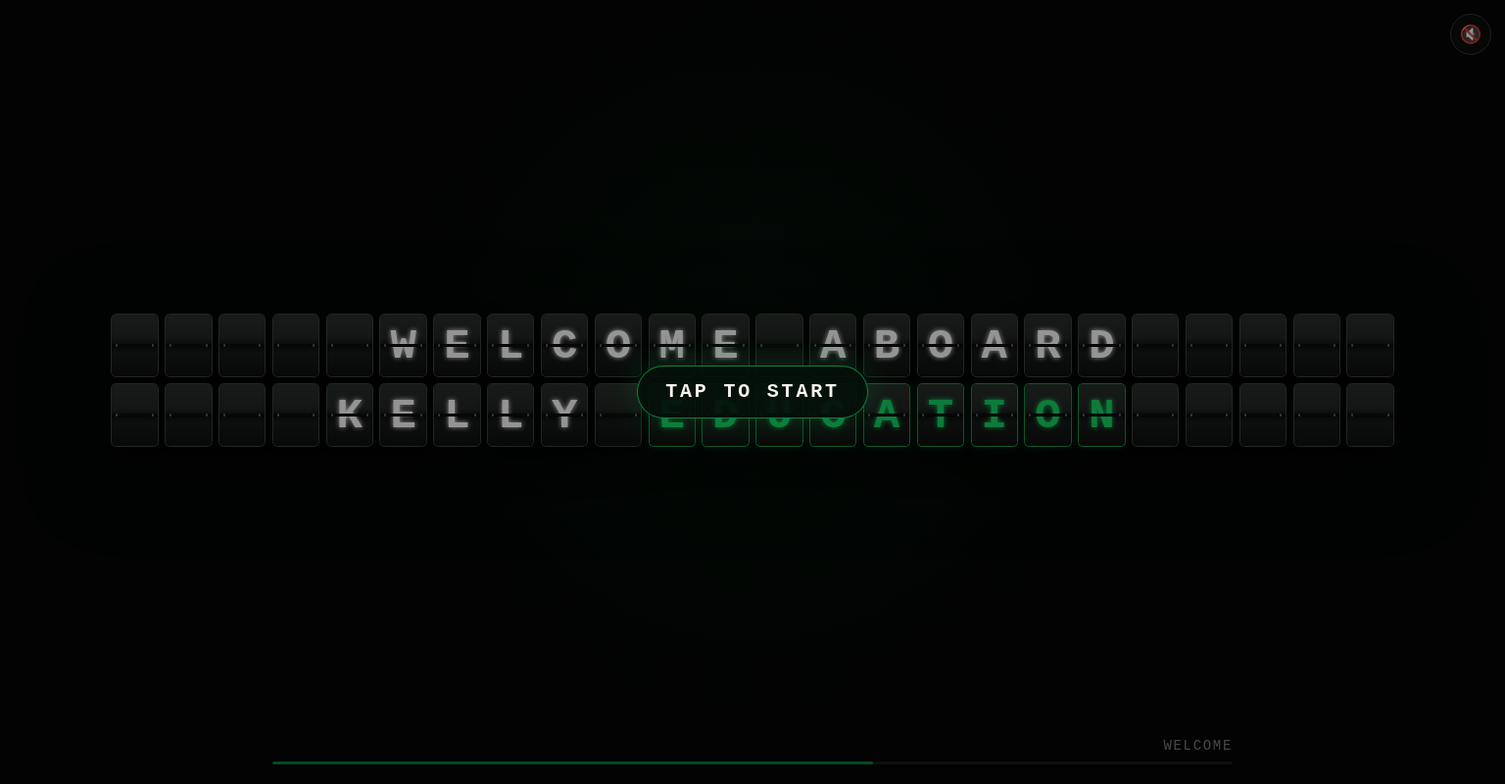
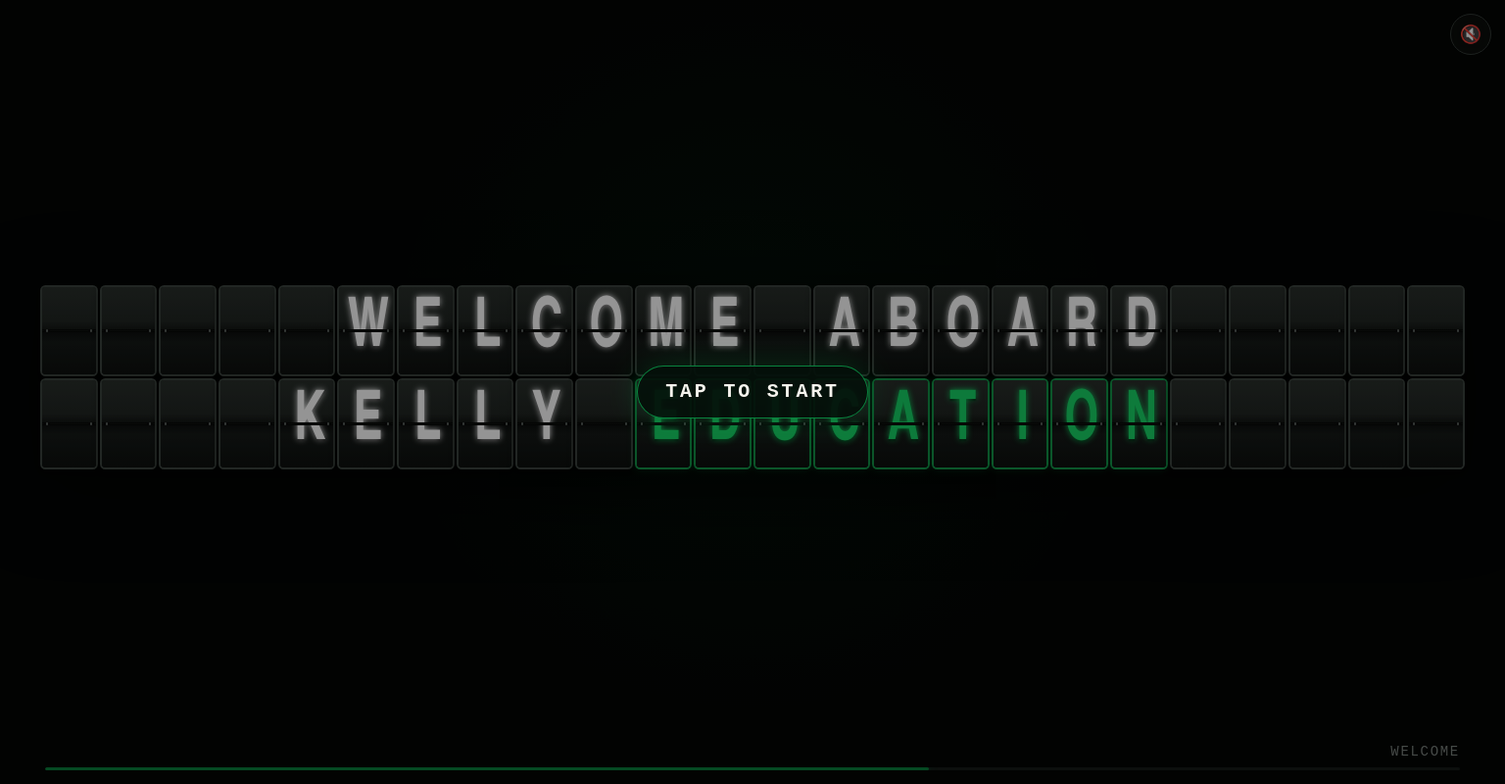
Before and after one commit to rabermudezg13/infosessions, a plain HTML site: page index.html in a window 1536 px wide. Shown: the whole page at 98% size. Drawn offline with Linux system fonts and the light colour scheme.

Commit message:
Enlarge split-flap display for TVs

```diff
--- a/index.html
+++ b/index.html
@@ -14,9 +14,10 @@
       --ivory: #ffffff;
       --panel: #151917;
       --panel-top: #202522;
-      --gap: clamp(2px, .42vw, 7px);
-      --cell-width: min(3.62vw, 6.05vh);
-      --cell-height: calc(var(--cell-width) * 1.34);
+      --gap: clamp(2px, .18vw, 5px);
+      /* Usa casi todo el ancho: 24 módulos + separaciones. */
+      --cell-width: min(3.78vw, 8.4vh);
+      --cell-height: calc(var(--cell-width) * 1.52);
     }
 
     * { box-sizing: border-box; }
@@ -49,7 +50,7 @@
       display: grid;
       grid-template-rows: 1fr auto;
       place-items: center;
-      padding: max(24px, env(safe-area-inset-top)) max(18px, env(safe-area-inset-right)) max(18px, env(safe-area-inset-bottom)) max(18px, env(safe-area-inset-left));
+      padding: max(12px, env(safe-area-inset-top)) max(8px, env(safe-area-inset-right)) max(12px, env(safe-area-inset-bottom)) max(8px, env(safe-area-inset-left));
     }
 
     .display {
@@ -118,10 +119,13 @@
       display: grid;
       place-items: center;
       padding-top: .04em;
-      font-size: calc(var(--cell-width) * .91);
+      font-family: "Arial Narrow", "Roboto Condensed", "Aptos Narrow", "SFMono-Condensed", "Courier New", monospace;
+      font-size: calc(var(--cell-width) * 1.18);
       font-weight: 900;
       font-stretch: condensed;
-      line-height: 1;
+      line-height: .92;
+      letter-spacing: -.09em;
+      transform: scaleX(.78);
       color: inherit;
       text-shadow: 0 0 5px currentColor, 0 1px 1px #000;
       backface-visibility: hidden;
@@ -265,10 +269,27 @@
       cursor: pointer;
     }
 
+    /* En televisores Full HD y 4K las letras crecen con el ancho real de la pantalla. */
+    @media (min-width: 1400px) and (orientation: landscape) {
+      :root {
+        --cell-width: 3.82vw;
+        --cell-height: calc(var(--cell-width) * 1.58);
+        --gap: .13vw;
+      }
+      .glyph {
+        font-size: calc(var(--cell-width) * 1.24);
+        transform: scaleX(.75);
+        text-shadow: 0 0 7px currentColor, 0 2px 2px #000;
+      }
+      .cell { border-width: 2px; }
+      .status { width: 94vw; }
+    }
+
     @media (orientation: portrait) {
-      :root { --cell-width: min(3.58vw, 5.1vh); --gap: clamp(1px, .28vw, 4px); }
-      .app { padding-inline: 8px; }
-      .status { width: 90vw; }
+      :root { --cell-width: min(3.7vw, 6.2vh); --gap: clamp(1px, .18vw, 3px); }
+      .app { padding-inline: 5px; }
+      .glyph { font-size: calc(var(--cell-width) * 1.12); }
+      .status { width: 94vw; }
     }
 
     @media (prefers-reduced-motion: reduce) {
```
